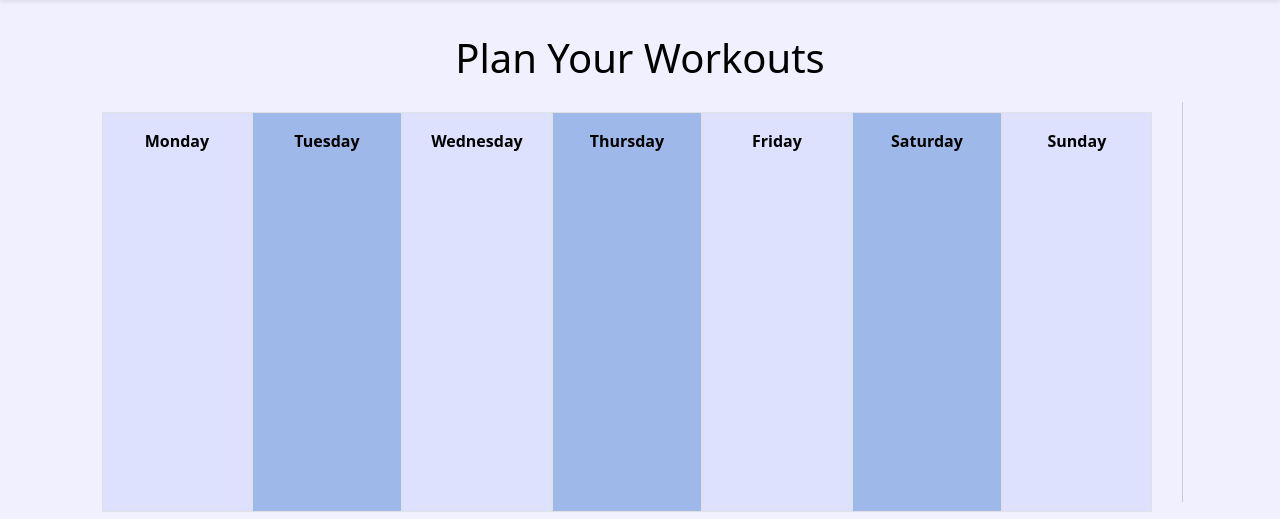
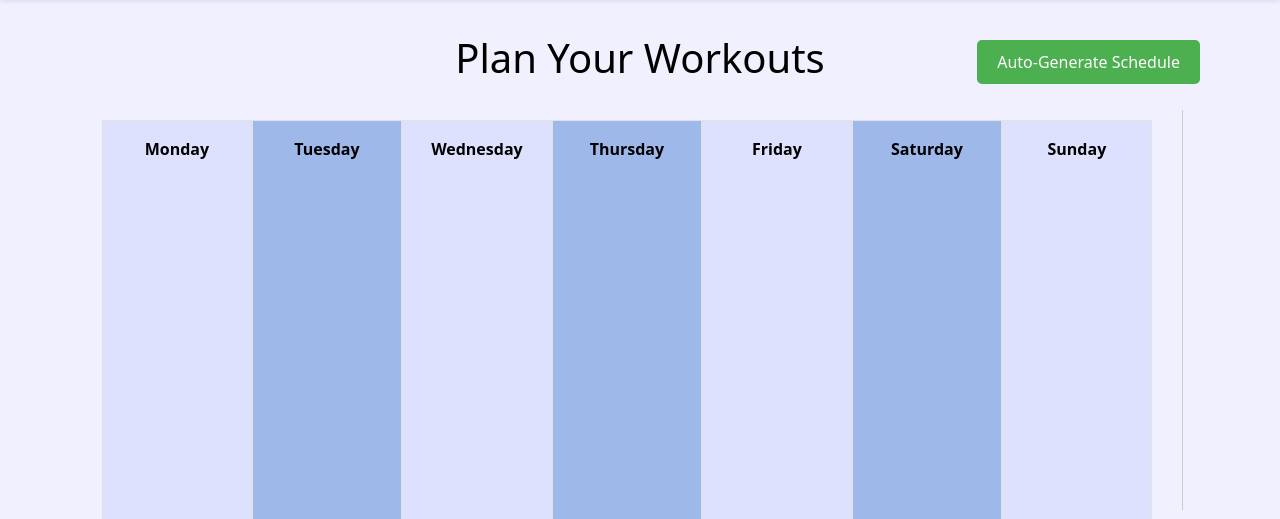
Before and after one commit to ShawnKi/SoftwareEngineeringProjectCSE3026, a Flask app: template SoftwareEngineeringProjectCSE3026-main/SoftwareEngineeringProjectCSE3026-test1/templates/schedule.html in a window 1280 px wide. Shown: the part 86-605 px from the top of the page. Run offline with Flask 3, Linux system fonts and the light colour scheme; the template is opened without the code that fills it, so the values that code supplies are empty; parts of the project's set-up code (start-up, migrations or seed data) failed here and were passed over.

Commit message:
Update schedule.html
Added generate workouts button

```diff
--- a/SoftwareEngineeringProjectCSE3026-main/SoftwareEngineeringProjectCSE3026-test1/templates/schedule.html
+++ b/SoftwareEngineeringProjectCSE3026-main/SoftwareEngineeringProjectCSE3026-test1/templates/schedule.html
@@ -19,10 +19,7 @@
 
     }
 
-    .title-container {
-        text-align: center;
-        margin-top: 20px;
-    }
+
 
     .main-container {
         display: flex;
@@ -141,7 +138,34 @@
         width: 100%;
         text-align: center;
     }
+    .title-container {
+        text-align: center; /* Centers text for semantic HTML elements */
+        margin-top: 20px;
+        width: 100%; /* Ensures the container takes full width */
+    }
 
+    .title-flex {
+        display: flex;
+        justify-content: space-between;
+        align-items: center;
+        position: relative;
+    }
+
+    h1 {
+        flex-grow: 1;
+        text-align: center;
+    }
+
+    .generateSchedule {
+        position: absolute;
+        right: 10px;
+        padding: 10px 20px;
+        background-color: #4CAF50;
+        color: white;
+        border: none;
+        border-radius: 5px;
+        cursor: pointer;
+    }
     .week-container {
         flex: 3;
         display: flex;
@@ -277,7 +301,10 @@
 {% block body %}
 <div class="container">
     <div class="title-container">
-        <h1>Plan Your Workouts</h1>
+        <div class="title-flex">
+            <h1>Plan Your Workouts</h1>
+            <button id="generateScheduleButton" class="generateSchedule">Auto-Generate Schedule</button>
+        </div>
     </div>
     <div class="main-container">
 
@@ -718,4 +745,26 @@
             });
         }
     </script>
+    <script>
+        document.getElementById('generateScheduleButton').addEventListener('click', function() {
+            const url = `/schedule/${currentUsername}`;
+            fetch(url, {
+                method: 'POST',
+                headers: {
+                    'Content-Type': 'application/json',
+                },
+                body: JSON.stringify({ message: "generate schedule" })
+            })
+            .then(response => response.json())
+            .then(data => {
+                console.log('Success:', data);
+                if (data.reload) {
+                    window.location.reload();
+                }
+            })
+            .catch((error) => {
+                console.error('Error:', error);
+            });
+        });
+    </script>
     {% endblock %}
```
